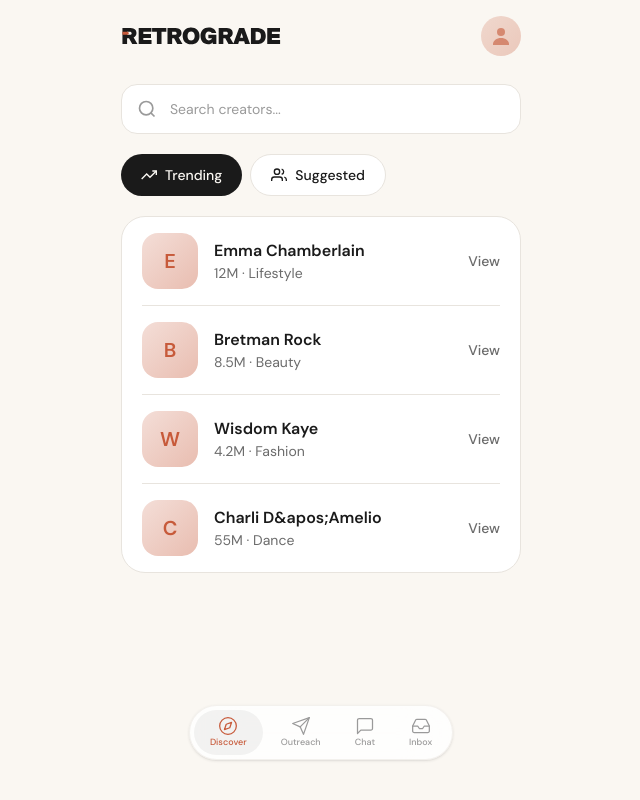
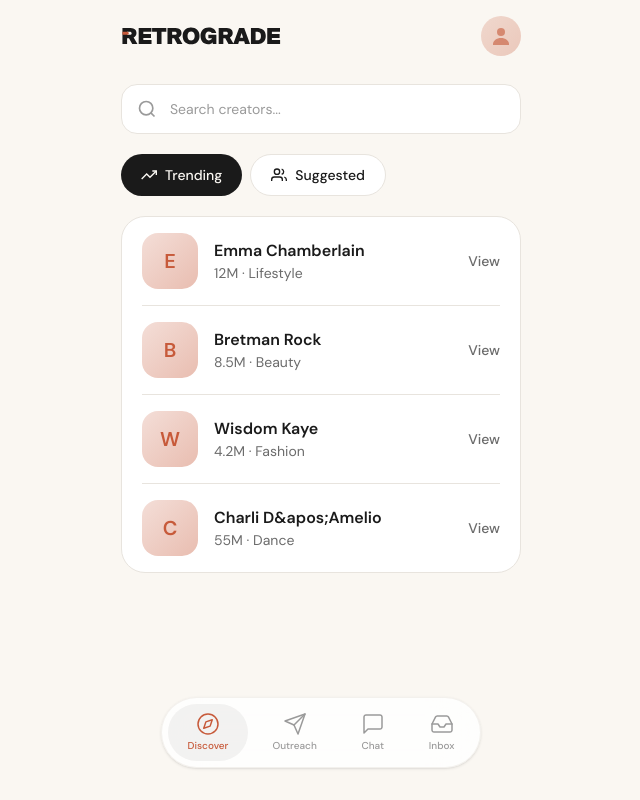
Before and after one commit to niall-wade/creator-app-design, a Next.js app: page /home in a window 1280 px wide. Shown: the whole page, without its empty margins (319-959 px from the left). Built offline with nearby package versions, Linux system fonts and the light colour scheme.

Commit message:
Revert nav bar to original size

```diff
--- a/src/app/home/page.tsx
+++ b/src/app/home/page.tsx
@@ -155,13 +155,13 @@
       </div>
 
       {/* Bottom Navigation */}
-      <nav className="px-6 pb-10 pt-2 bg-cream flex-shrink-0">
-        <div className="flex items-center justify-center gap-0.5 bg-white/80 backdrop-blur-xl rounded-full p-1 shadow-sm border border-border/50 mx-auto w-fit">
+      <nav className="px-6 pb-8 pt-3 bg-cream flex-shrink-0">
+        <div className="flex items-center justify-center gap-1 bg-white/80 backdrop-blur-xl rounded-full p-1.5 shadow-sm border border-border/50 mx-auto w-fit">
           {tabs.map((tab) => (
             <button
               key={tab.id}
               onClick={() => setActiveTab(tab.id)}
-              className={`relative flex flex-col items-center gap-0 py-1.5 px-4 rounded-full transition-all ${
+              className={`relative flex flex-col items-center gap-0.5 py-2 px-5 rounded-full transition-all ${
                 activeTab === tab.id
                   ? "text-terracotta"
                   : "text-ink-lighter hover:text-ink-light"
@@ -174,8 +174,8 @@
                   transition={{ type: "spring", bounce: 0.15, duration: 0.5 }}
                 />
               )}
-              <span className="relative z-10 [&>svg]:w-5 [&>svg]:h-5">{tab.icon}</span>
-              <span className="relative z-10 text-[9px] font-medium">{tab.label}</span>
+              <span className="relative z-10">{tab.icon}</span>
+              <span className="relative z-10 text-[10px] font-medium">{tab.label}</span>
             </button>
           ))}
         </div>
```
